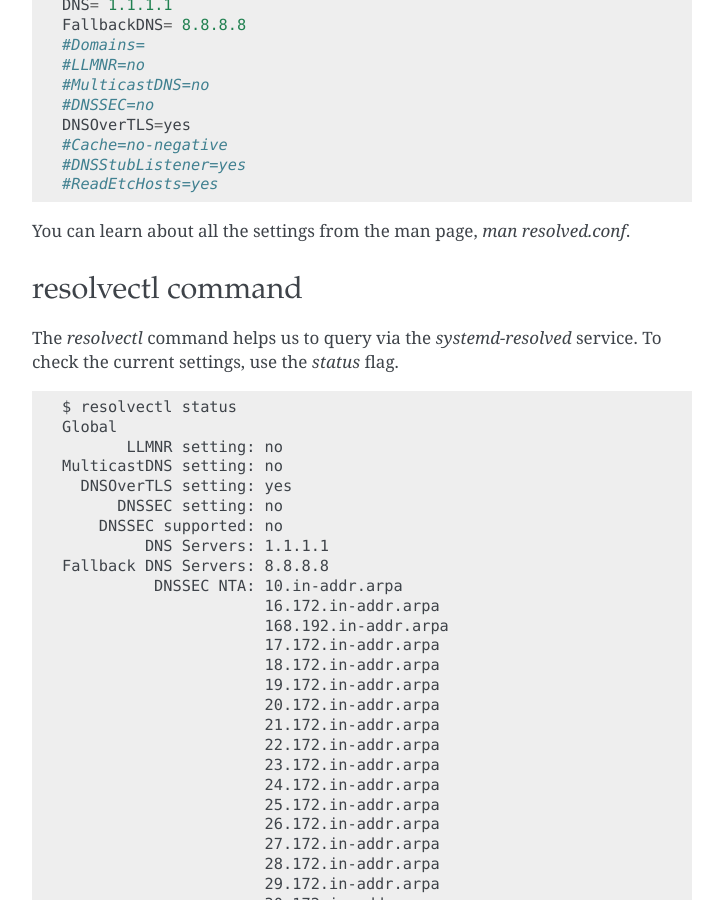
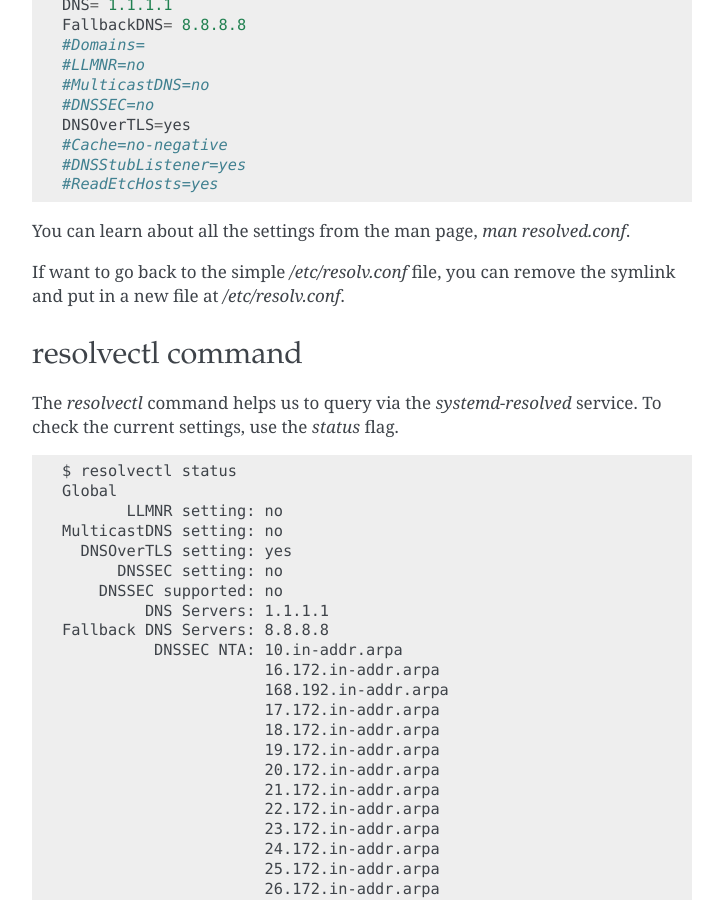
Before and after one commit to kushaldas/lym, a Sphinx documentation site: the page built from docs/networking.rst, in a window 1280 px wide and 900 px high, scrolled down 2924 px. Shown: the whole window, without its empty margins (388-1111 px from the left). Built offline with Sphinx 7.4.7, drawn with Linux system fonts in a browser that asks for light colours; a script that is not in the unit is left out.

Commit message:
Adds instruction on how to go back to old school /etc/resolv.conf

```diff
--- a/docs/networking.rst
+++ b/docs/networking.rst
@@ -164,6 +164,10 @@ Here we are setting `1.1.1.1` as the primary DNS server, `8.8.8.8` as the fallba
     #ReadEtcHosts=yes
 
 You can learn about all the settings from the man page, `man resolved.conf`.
+
+If want to go back to the simple `/etc/resolv.conf` file, you can remove the
+symlink and put in a new file at `/etc/resolv.conf`.
+
 
 .. index:: resolvectl
 
```
